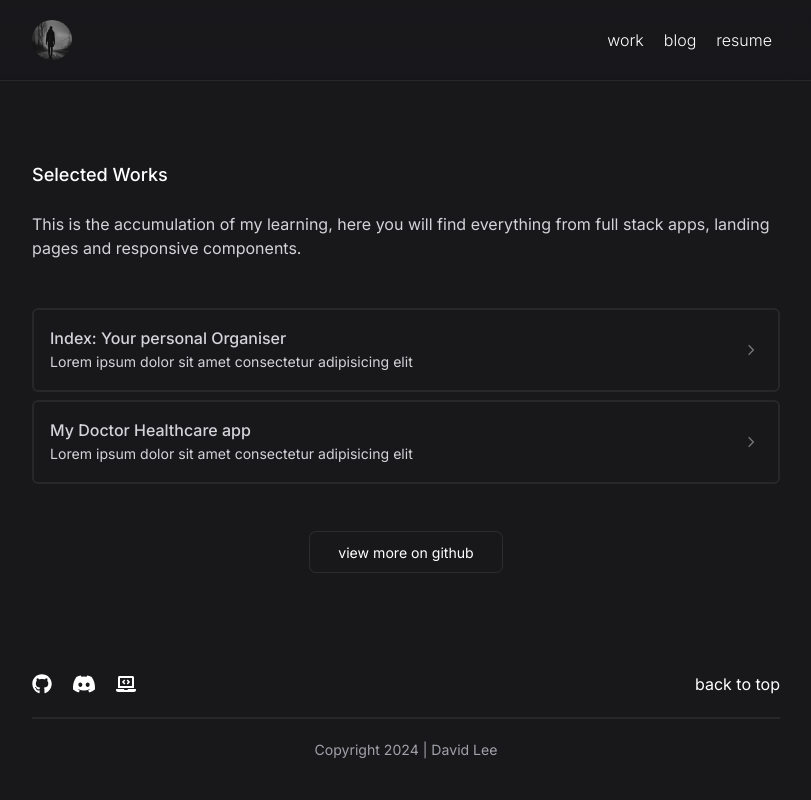
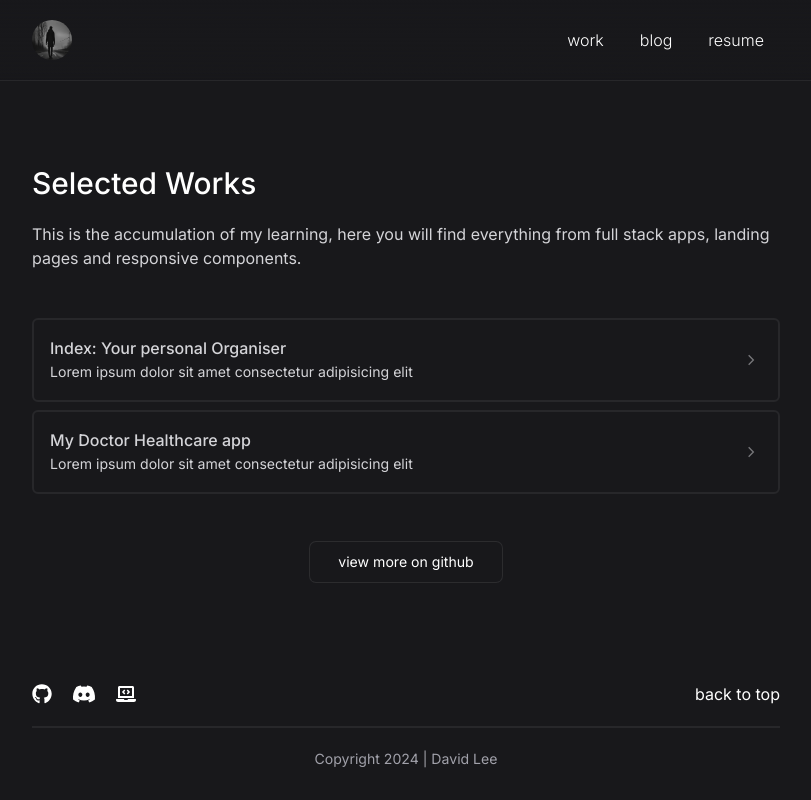
Before and after one commit to DLee1993/website, a Next.js app: page /selectedWork in a window 1280 px wide. Shown: the whole page, without its empty margins (234-1045 px from the left). Built offline with nearby package versions, Linux system fonts and the light colour scheme.

Commit message:
adjusted the -text-heading font size

```diff
--- a/app/globals.css
+++ b/app/globals.css
@@ -10,7 +10,7 @@
 /* For browsers that support clamp  */
 @supports (font-size: clamp(1rem, 1vi, 1rem)) {
     :root {
-        --fs-heading: clamp(1.13rem, 0.91vi + 0.9rem, 1.63rem);
+        --fs-heading: clamp(1.13rem, 1.36vi + 0.78rem, 1.88rem);
     }
 }
 /* For browsers that don't support clamp */
@@ -20,7 +20,7 @@
     }
     @media screen and (min-width: 1280px) {
         :root {
-            --fs-heading: 1.63rem;
+            --fs-heading: 1.88rem;
         }
     }
 }
@@ -40,7 +40,7 @@
         @apply max-w-[780px] mx-auto px-4;
     }
     .customLinkHover {
-        @apply bg-white bg-opacity-0 hover:bg-opacity-[3%] hover:ring-[1px] ring-zinc-300/10 px-2 py-2 rounded-md transition-all;
+        @apply bg-white bg-opacity-0 hover:bg-opacity-[3%] hover:ring-[1px] ring-zinc-300/10 px-2 md:px-4 py-2 rounded-md transition-all;
     }
 }
 
--- a/app/personalBlog/page.tsx
+++ b/app/personalBlog/page.tsx
@@ -15,8 +15,8 @@ export default function PersonalBlogRootPage() {
             className="my-14 md:my-16 lg:my-20"
         >
             <motion.article variants={item}>
-                <h1 className="text-subHeading font-medium">My personal blog posts</h1>
-                <p className="text-zinc-300 mt-6 text-subText sm:text-base">
+                <h1 className="text-heading font-medium">My personal blog posts</h1>
+                <p className="text-zinc-300 mt-4 text-subText sm:text-base">
                     Blogging offers me a creative platform for sharing my code while also honing my
                     abilities to communicate coherently about code and my thought process.
                 </p>
--- a/app/selectedWork/page.tsx
+++ b/app/selectedWork/page.tsx
@@ -15,8 +15,8 @@ export default function SelectedWorkRootPage() {
             className="my-14 md:my-16 lg:my-20"
         >
             <motion.article variants={item}>
-                <h1 className="text-subHeading font-medium">Selected Works</h1>
-                <p className="text-zinc-300 mt-6 text-subText sm:text-base">
+                <h1 className="text-heading font-medium">Selected Works</h1>
+                <p className="text-zinc-300 mt-4 text-subText sm:text-base">
                     This is the accumulation of my learning, here you will find everything from full
                     stack apps, landing pages and responsive components.
                 </p>
```
